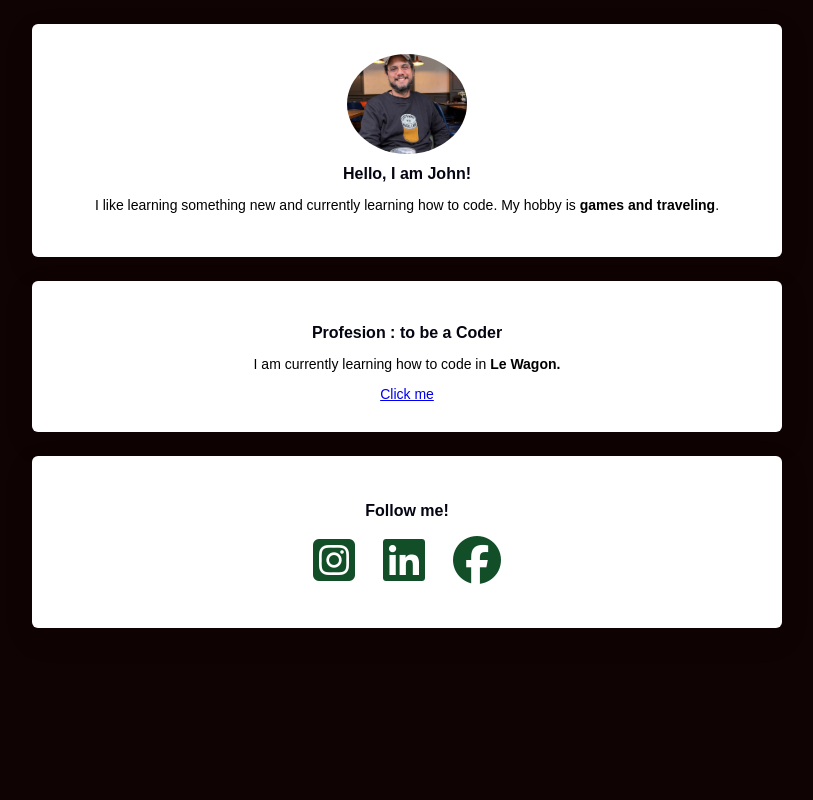
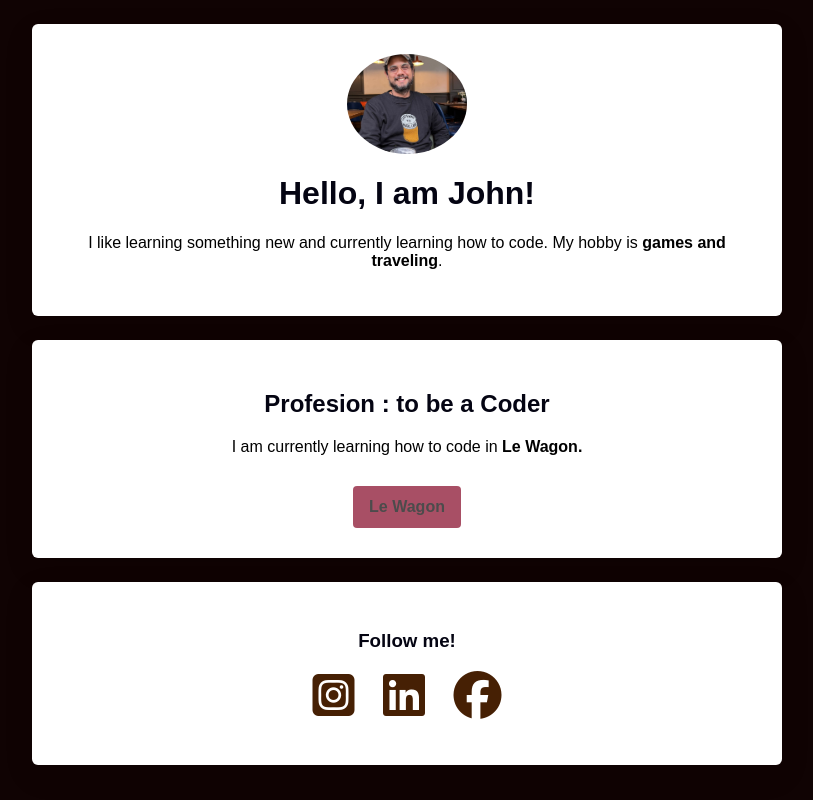
Before and after one commit to boonejohn/profile, a plain HTML site: page index.html in a window 1280 px wide. Shown: the whole page, without its empty margins (233-1046 px from the left). Drawn offline with Linux system fonts and the light colour scheme.

Commit message:
upodated

```diff
--- a/index.html
+++ b/index.html
@@ -11,14 +11,14 @@
 <body>
   <div class="container">
     <div class="card">
-      <img class="avatar" style="object-fit: cover;" src="images/John Boone in Shanghai.jpeg" alt="I am John">
+      <img class="avatar" src="images/John Boone in Shanghai.jpeg" alt="I am John">
       <h1>Hello, I am John!</h1>
       <p>I like learning something new and currently learning how to code. My hobby is <strong>games and traveling</strong>.</p>
     </div>
     <div class="card">
       <h2>Profesion : to be a <strong>Coder</strong></h2>
       <p>I am currently learning how to code in <strong>Le Wagon.</strong></p>
-      <a href="www.lewagon.com">Click me</a>
+      <a class="btn-blue" href="www.lewagon.com">Le Wagon</a>
     </div>
     <div class="card">
       <h3>Follow me!</h3>
@@ -27,6 +27,7 @@
         <li><a href="https://www.linkedin.com/in/john-boone-031789141/"><i class="fa-brands fa-linkedin"></i></a></li>
         <li><a href="https://www.facebook.com/login/device-based/regular/login/?login_attempt=1&lwv=120&lwc=1348131"><i class="fa-brands fa-facebook"></i></a></li>
         </ul>
+
     </div>
   </div>
 </body>
--- a/style.css
+++ b/style.css
@@ -2,36 +2,31 @@ body {
   color:black;
   background-color: rgb(16, 3, 3);
   font-family: Arial, Helvetica, sans-serif;
-  font-size: 14px;
   line-height: normal;
+}
 
-}
 h1 {
   color: rgb(4, 4, 18);
-  font-size: 16px;
   line-height: normal;
-
 }
 
 h2 {
   color: rgb(4, 4, 18);
-  font-size: 16px;
   line-height: normal;
 }
 
 h3 {
   color: rgb(4, 4, 18);
-  font-size: 16px;
   line-height: normal;
 }
 
 .card {
   background: white;
-    padding: 30px;
-    border-radius: 6px;
-    box-shadow: 0 10px 30px rgba(0,0,0,.1);
-    margin: 24px 0;
-    text-align: center;
+  padding: 30px;
+  border-radius: 6px;
+  box-shadow: 0 10px 30px rgba(0,0,0,.1);
+  margin: 24px 0;
+  text-align: center;
 }
 
 .container {
@@ -45,11 +40,7 @@ h3 {
 }
 
 .list-inline li a > i {
-  color: rgb(18, 211, 198);
-  font-size: 48px;
-}
-.list-inline li a > i {
-  color: rgb(18, 79, 41);
+  color: rgb(70, 32, 4);
   font-size: 48px;
 }
 
@@ -57,11 +48,28 @@ h3 {
   display: inline-block;
   margin: 0 12px;
 }
+
 .avatar {
-  width: 120;
-  height: 100;
+  width: 120px;
+  height: 100px;
   border-radius: 50%;
+  object-fit: cover;
+}
 
+.btn-blue {
+  text-decoration: none;
+  background-color: rgb(132, 6, 36);
+  color: rgb(1, 0, 1);
+  padding: 12px 16px;
+  font-weight: bolder;
+  border-radius: 4px;
+  display: inline-block;
+  margin-top: 14px;
+  opacity: .7;
+}
+
+.btn-blue:hover {
+    opacity: .4;
 }
 
 @media (max-width: 960px) {
```
